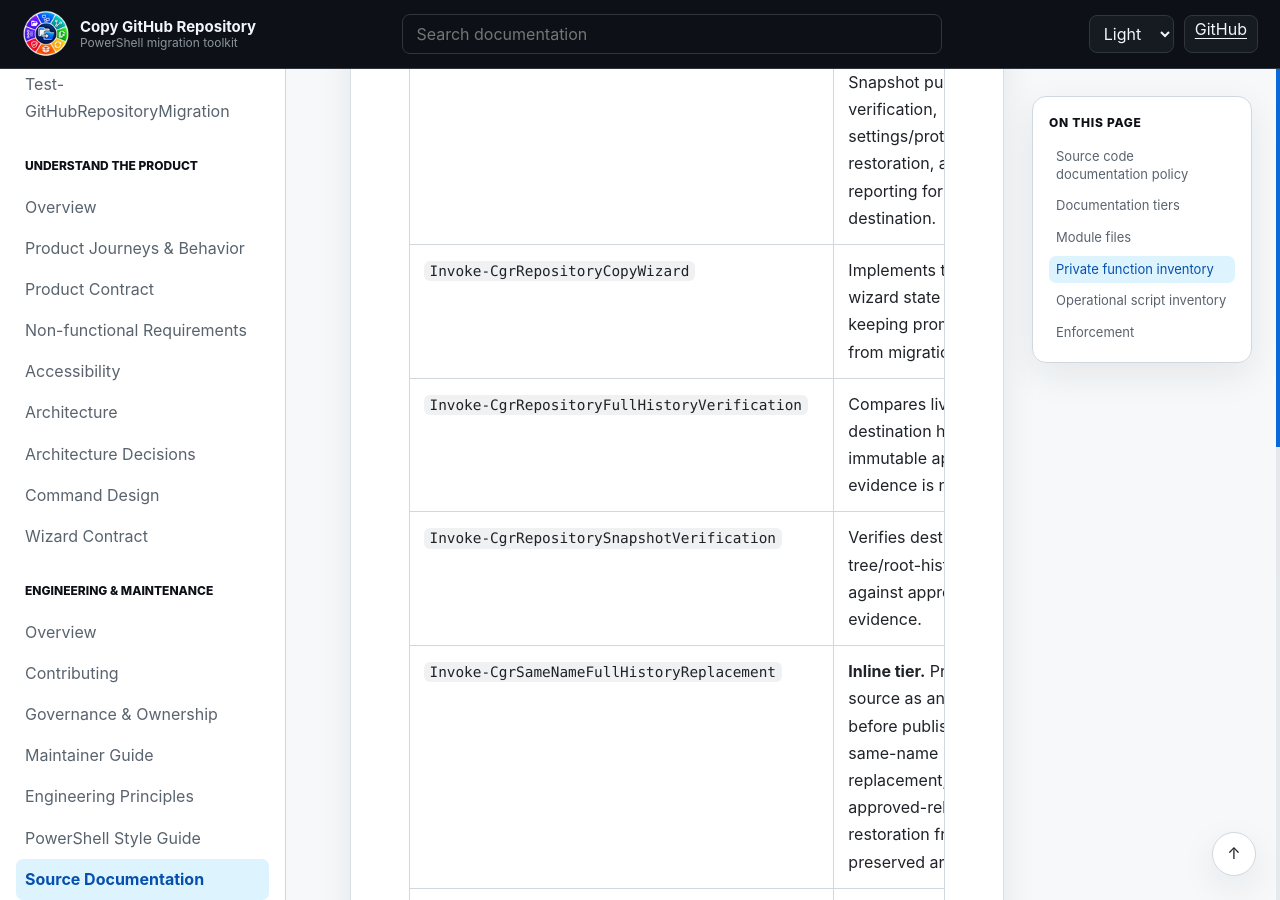
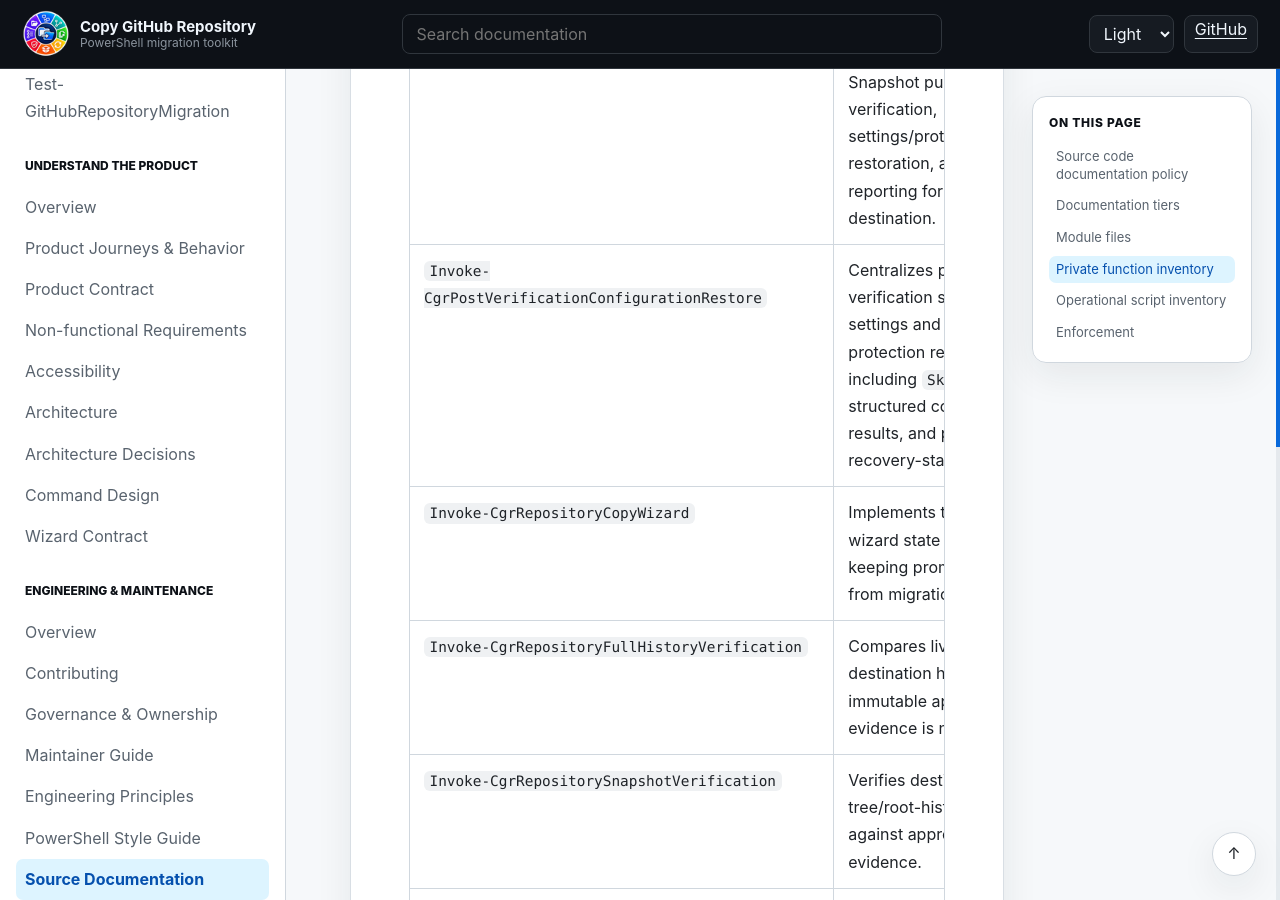
Before and after one commit to infoconex/copy-github-repo, a Jekyll site: the page built from docs/engineering/source-code-documentation.md, in a window 1280 px wide and 900 px high, scrolled down 8791 px. Built offline with Jekyll 4.4.1, drawn with Linux system fonts in a browser that asks for light colours.

Commit message:
Document shared configuration restoration boundary

```diff
--- a/docs/engineering/source-code-documentation.md
+++ b/docs/engineering/source-code-documentation.md
@@ -72,6 +72,7 @@ Do not add author, creation-date, last-modified, or change-history headers. Git
 | `Invoke-CgrNativeCommand` | Captures native-process stdout, stderr, and exit status without leaking stream implementation details. |
 | `Invoke-CgrNewDestinationFullHistory` | **Inline tier.** Orchestrates FullHistory copy, verification, optional approved-release restoration, settings/protection restoration, and recovery reporting for a new destination. |
 | `Invoke-CgrNewDestinationSnapshot` | **Inline tier.** Orchestrates Snapshot publication, verification, settings/protection restoration, and recovery reporting for a new destination. |
+| `Invoke-CgrPostVerificationConfigurationRestore` | Centralizes post-verification supported-settings and planned-protection restoration, including `SkipSettings`, structured completeness results, and precise recovery-stage evidence. |
 | `Invoke-CgrRepositoryCopyWizard` | Implements the testable wizard state machine while keeping prompts separate from migration execution. |
 | `Invoke-CgrRepositoryFullHistoryVerification` | Compares live source and destination history when immutable approved evidence is not supplied. |
 | `Invoke-CgrRepositorySnapshotVerification` | Verifies destination tree/root-history semantics against approved Snapshot evidence. |
```
